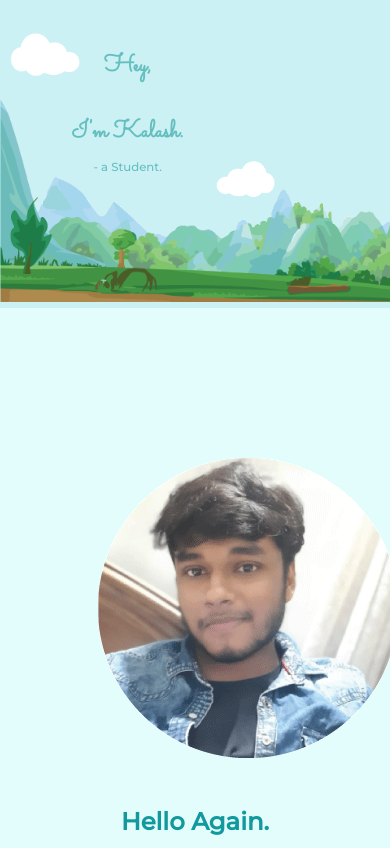
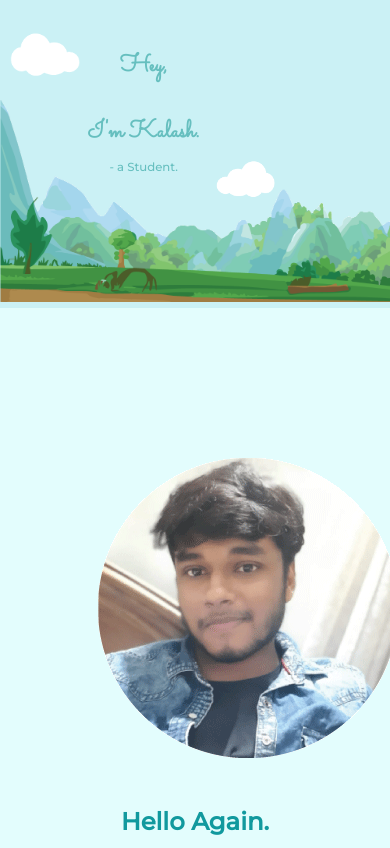
Before and after one commit to DivyaKalash/pw, a plain HTML site: page index.html in a window 390 px wide. Shown: the top 848 px of the page. Drawn offline with Linux system fonts and the light colour scheme.

Commit message:
Update styles.css

```diff
--- a/CSS/styles.css
+++ b/CSS/styles.css
@@ -203,7 +203,7 @@ hr{
 
 
     margin-top: 3rem;
-    left: 4.5rem;
+    left: 5.5rem;
   }
   .cloud-1{
     left: 0.6rem;
```
